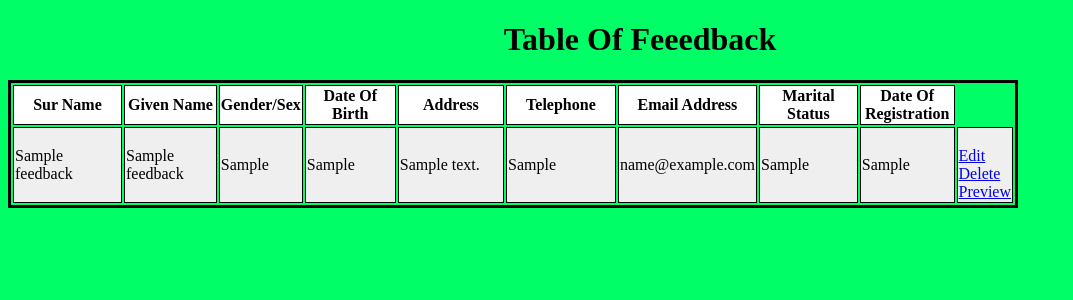
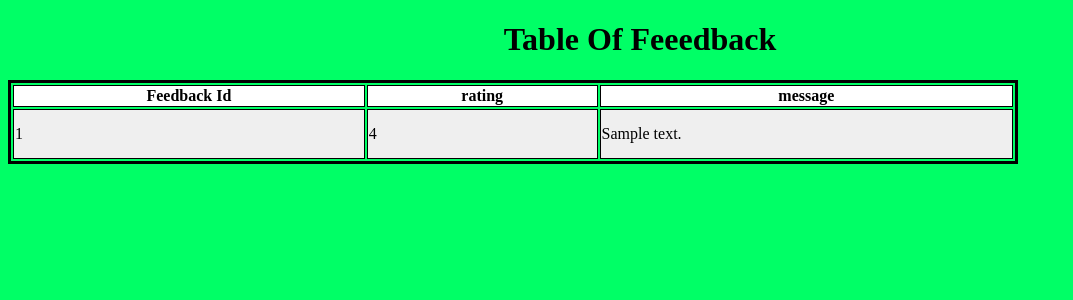
Before and after one commit to Tinah123/INTERN, a PHP site: page /table.php in a window 1280 px wide. Shown: the top 300 px of the page, without its empty margins (0-1073 px from the left). Run offline with PHP 8.4, Linux system fonts and the light colour scheme; tables that the repository leaves empty or names only in its code hold one stand-in row (values such as "Sample post"); a stand-in replaces the project's code that opens the database connection.

Commit message:
Updated  table.php by ndugwa adam

```diff
--- a/table.php
+++ b/table.php
@@ -30,39 +30,23 @@ body,td,th {
 
 			<thead>
 
-           <th bgcolor="#FFFFFF" bordercolor="#000000" width="122">Sur Name</th>
-				<th bgcolor="#FFFFFF" width="100">Given Name</th>
-                <th bgcolor="#FFFFFF" width="78">Gender/Sex</th>
-                <th bgcolor="#FFFFFF" width="101">Date Of Birth</th>
-                <th bgcolor="#FFFFFF" width="119">Address</th>
-                <th bgcolor="#FFFFFF" width="119">Telephone</th>
-                <th bgcolor="#FFFFFF" width="132">Email Address</th>
-                <th bgcolor="#FFFFFF" width="110">Marital Status</th>
-                <th bgcolor="#FFFFFF" width="93">Date Of Registration</th>
-
+           <th bgcolor="#FFFFFF" bordercolor="#000000" width="10">Feedback Id</th>
+				<th bgcolor="#FFFFFF" width="10">rating</th>
+                <th bgcolor="#FFFFFF" width="78">message</th>
 
 
 			<tbody>
 				<?php
-					include('conn.php');
-					$query=mysqli_query($conn,"select * from `feedback`");
+					include('con1.php');
+					$query=mysqli_query($bd,"select * from `feedback`");
 					while($row=mysqli_fetch_array($query)){
 						?>
 						<tr>
 
-                          <td bgcolor="#EFEFEF" height="46"><?php echo $row['sname']; ?></td>
-							<td bgcolor="#EFEFEF"><?php echo $row['gname']; ?></td>
-                            <td bgcolor="#EFEFEF"><?php echo $row['gender']; ?></td>
-                            <td bgcolor="#EFEFEF"><?php echo $row['dob']; ?></td>
-                            <td bgcolor="#EFEFEF"><?php echo $row['address']; ?></td>
-                             <td bgcolor="#EFEFEF"><?php echo $row['contact']; ?></td>
-                            <td bgcolor="#EFEFEF"><?php echo $row['email']; ?></td>
-                            <td bgcolor="#EFEFEF"><?php echo $row['ms']; ?></td>
-                            <td bgcolor="#EFEFEF"><?php echo $row['created']; ?></td>
-							<td bgcolor="#EFEFEF"><br>
-								<a href="edit.php?id=<?php echo $row['pid']; ?>">Edit</a>
-                                <a href="delete.php?id=<?php echo $row['pid']; ?>">Delete</a>
-                                <a href="print.php?id=<?php echo $row['pid']; ?>">Preview</a>
+                          <td bgcolor="#EFEFEF" height="46"><?php echo $row['fid']; ?></td>
+							<td bgcolor="#EFEFEF"><?php echo $row['rating']; ?></td>
+                            <td bgcolor="#EFEFEF"><?php echo $row['message']; ?></td>
+
 							</td>
 						</tr>
 						<?php
```
